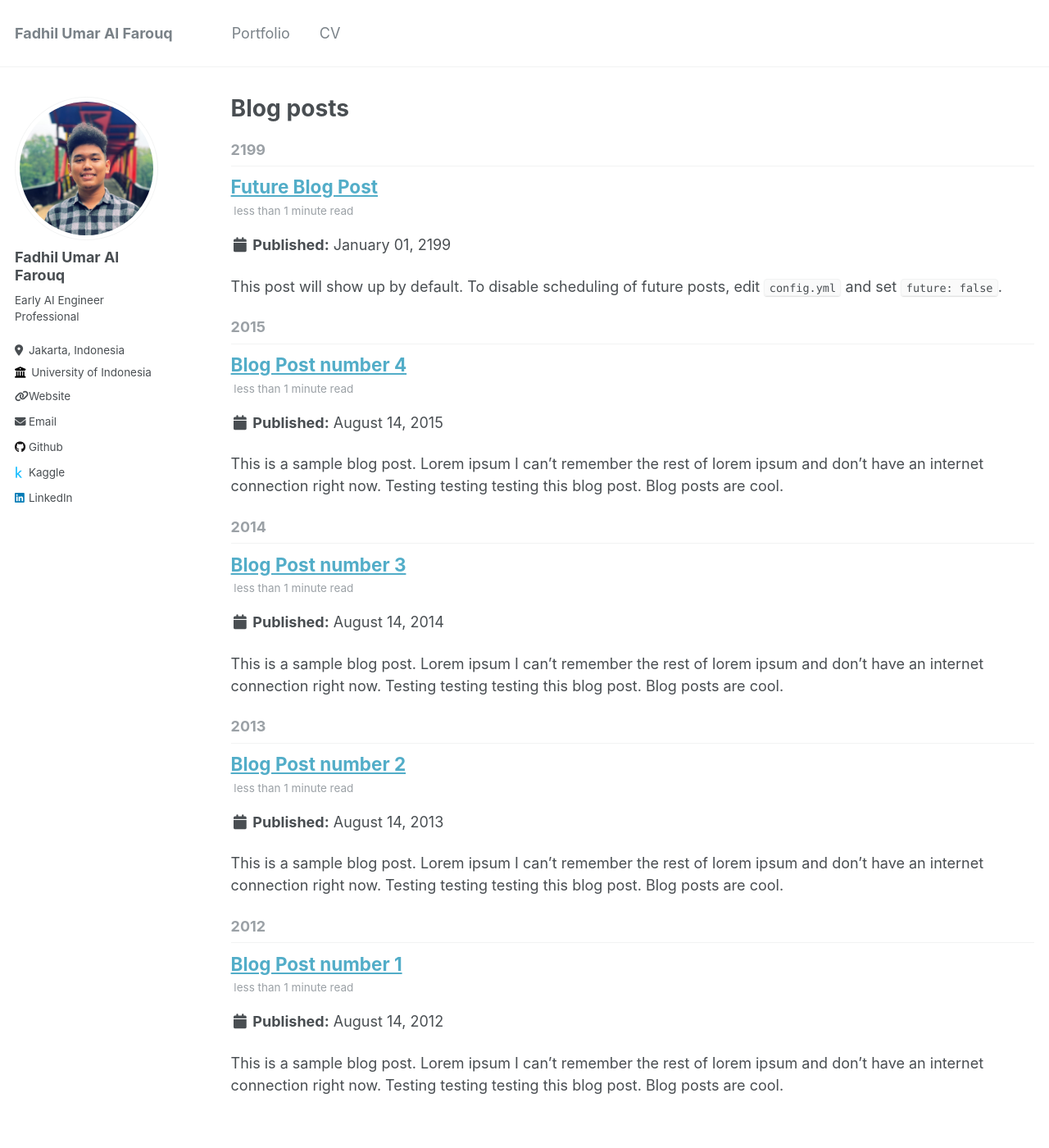
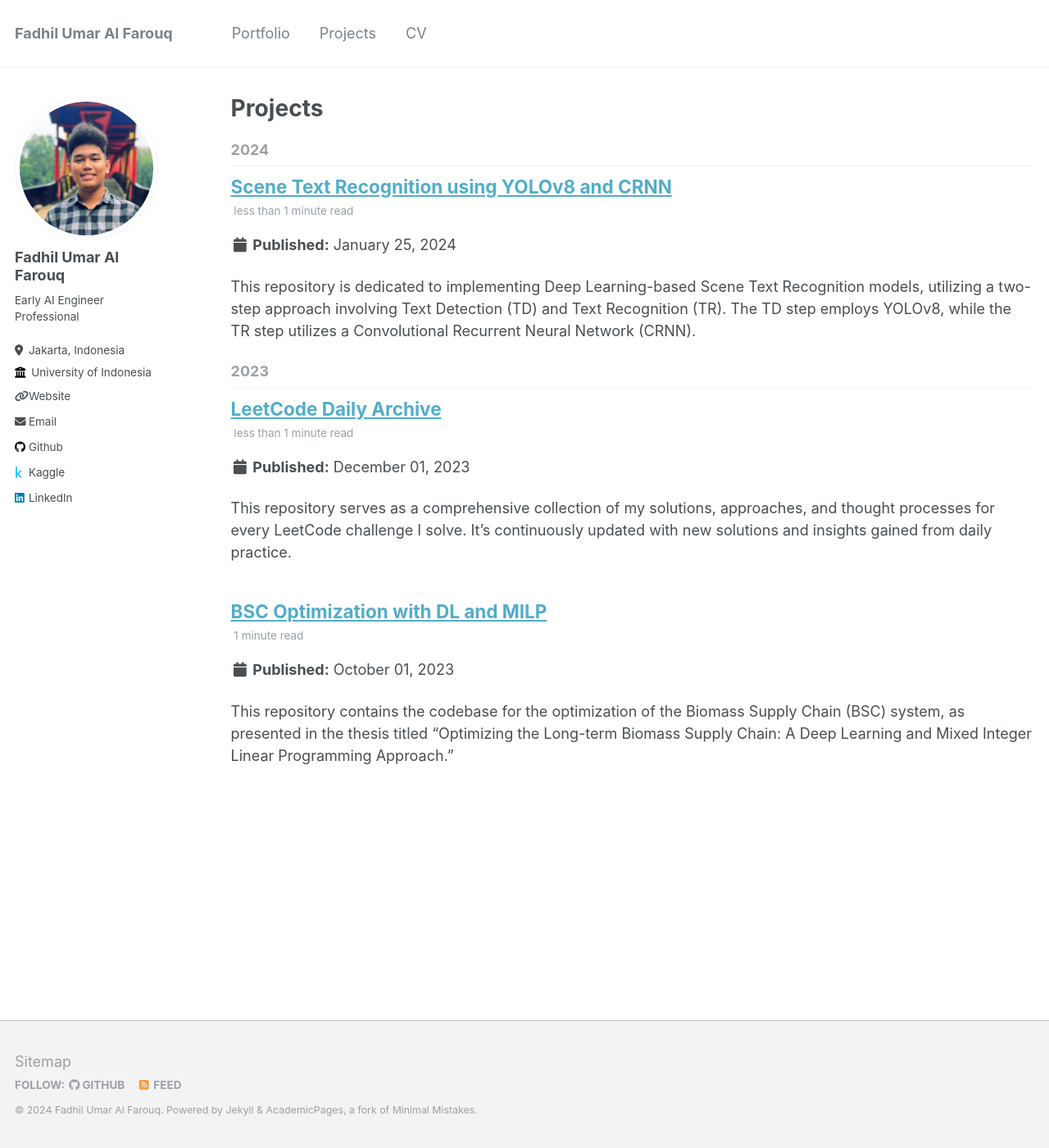
Before and after one commit to Alfadhils/Alfadhils.github.io, a Jekyll site: the page built from _pages/year-archive.html, in a window 1280 px wide and 1400 px high. Shown: the whole window at 82% size. Built offline with Jekyll 4.4.1, drawn with Linux system fonts in a browser that asks for light colours.

Commit message:
add project section

```diff
--- a/_data/navigation.yml
+++ b/_data/navigation.yml
@@ -6,14 +6,14 @@ main:
   # - title: "Talks"
   #   url: /talks/
 
-  # - title: "Teaching"
+  # - title: "Projects"
   #   url: /teaching/
 
   - title: "Portfolio"
     url: /portfolio/
 
-  # - title: "Blog Posts"
-  #   url: /year-archive/
+  - title: "Projects"
+    url: /year-archive/
 
   - title: "CV"
     url: /cv/
--- a/_pages/teaching.html
+++ b/_pages/teaching.html
@@ -1,6 +1,6 @@
 ---
 layout: archive
-title: "Teaching"
+title: "Projects"
 permalink: /teaching/
 author_profile: true
 ---
--- a/_pages/year-archive.html
+++ b/_pages/year-archive.html
@@ -1,7 +1,7 @@
 ---
 layout: archive
 permalink: /year-archive/
-title: "Blog posts"
+title: "Projects"
 author_profile: true
 redirect_from:
   - /wordpress/blog-posts/
--- a/_posts/2012-08-14-blog-post-1.md
+++ /dev/null
@@ -1,20 +0,0 @@
----
-title: 'Blog Post number 1'
-date: 2012-08-14
-permalink: /posts/2012/08/blog-post-1/
-tags:
-  - cool posts
-  - category1
-  - category2
----
-
-This is a sample blog post. Lorem ipsum I can't remember the rest of lorem ipsum and don't have an internet connection right now. Testing testing testing this blog post. Blog posts are cool.
-
-Headings are cool
-======
-
-You can have many headings
-======
-
-Aren't headings cool?
-------
--- a/_posts/2013-08-14-blog-post-2.md
+++ /dev/null
@@ -1,20 +0,0 @@
----
-title: 'Blog Post number 2'
-date: 2013-08-14
-permalink: /posts/2013/08/blog-post-2/
-tags:
-  - cool posts
-  - category1
-  - category2
----
-
-This is a sample blog post. Lorem ipsum I can't remember the rest of lorem ipsum and don't have an internet connection right now. Testing testing testing this blog post. Blog posts are cool.
-
-Headings are cool
-======
-
-You can have many headings
-======
-
-Aren't headings cool?
-------
--- a/_posts/2014-08-14-blog-post-3.md
+++ /dev/null
@@ -1,20 +0,0 @@
----
-title: 'Blog Post number 3'
-date: 2014-08-14
-permalink: /posts/2014/08/blog-post-3/
-tags:
-  - cool posts
-  - category1
-  - category2
----
-
-This is a sample blog post. Lorem ipsum I can't remember the rest of lorem ipsum and don't have an internet connection right now. Testing testing testing this blog post. Blog posts are cool.
-
-Headings are cool
-======
-
-You can have many headings
-======
-
-Aren't headings cool?
-------
--- /dev/null
+++ b/_posts/2023-10-01-bsc-optimization.md
@@ -0,0 +1,29 @@
+---
+title: 'BSC Optimization with DL and MILP'
+date: 2023-10-01
+permalink: /posts/2023/10/bsc-optimization/
+tags:
+  - coding
+  - ai
+  - optimization
+  - forecast
+---
+
+This repository contains the codebase for the optimization of the Biomass Supply Chain (BSC) system, as presented in the thesis titled "Optimizing the Long-term Biomass Supply Chain: A Deep Learning and Mixed Integer Linear Programming Approach."
+
+Optimizing the Long-term Biomass Supply Chain: A Deep Learning and Mixed Integer Linear Programming Approach
+======
+
+This thesis introduces a comprehensive case study focused on optimizing the long-term Biomass Supply Chain (BSC) system. The proposed methodology consists of two key phases:
+
+1. Predictive Modeling with Deep Learning:
+  - Development of a predictive model for forecasting biomass availability.
+  - Utilization of Deep Learning (DL) techniques to handle the Spatio-Temporal (ST) nature of the data.
+
+2. Facility Location Problem with MILP:
+  - Formulation of a Facility Location Problem model.
+  - Deployment of Mixed Integer Linear Programming (MILP) to optimize facility location-allocation and minimize costs.
+
+The primary objective is to establish a framework for realizing the BSC system in a given region, leveraging advanced DL and MILP methods. This approach aims to reduce dependence on Geographical Information Systems (GIS), addressing the associated challenges of expertise and high costs.
+
+You can see more details about the repo in this [link](https://github.com/Alfadhils/Spatio-Temporal-Biomass-Feedstock-Nowcasting)
--- /dev/null
+++ b/_posts/2023-12-01-leet-code.md
@@ -0,0 +1,22 @@
+---
+title: 'LeetCode Daily Archive'
+date: 2023-12-01
+permalink: /posts/2023/12/leet-code/
+tags:
+  - coding
+  - daily
+  - leetcode
+  - archive
+---
+
+This repository serves as a comprehensive collection of my solutions, approaches, and thought processes for every LeetCode challenge I solve. It's continuously updated with new solutions and insights gained from daily practice.
+
+LeetCode Archive Repository
+======
+
+The primary goal of this repository is to document my journey through solving LeetCode challenges. By meticulously documenting each solution, approach, and thought process, I aim to:
+- Track my progress and growth over time.
+- Enhance my problem-solving skills by reflecting on past solutions.
+- Share knowledge and insights with others in the programming community.
+
+You can see more details about the repo in this [link](https://github.com/Alfadhils/Leetcode-Archive)
--- /dev/null
+++ b/_posts/2024-01-25-str copy.md
@@ -0,0 +1,18 @@
+---
+title: 'Scene Text Recognition using YOLOv8 and CRNN'
+date: 2024-01-25
+permalink: /posts/2024/01/str/
+tags:
+  - coding
+  - ai
+  - cv
+---
+
+This repository is dedicated to implementing Deep Learning-based Scene Text Recognition models, utilizing a two-step approach involving Text Detection (TD) and Text Recognition (TR). The TD step employs YOLOv8, while the TR step utilizes a Convolutional Recurrent Neural Network (CRNN).
+
+YOLOv8-CRNN Scene Text Recognition
+======
+
+The project workflow is straightforward: Given an image, text detection and recognition are performed through YOLOv8 and CRNN models, respectively. The process involves the detection and extraction of texts using YOLOv8, storing the resulting texts as a collection of cropped text images. These cropped images serve as input for the CRNN model, which recognizes all the text within them. The final results are then plotted on the original image.
+
+You can see more details about the repo in this [link](https://github.com/Alfadhils/YOLOv8-CRNN-Scene-Text-Recognition)
--- a/_posts/2199-01-01-future-post.md
+++ /dev/null
@@ -1,11 +0,0 @@
----
-title: 'Future Blog Post'
-date: 2199-01-01
-permalink: /posts/2012/08/blog-post-4/
-tags:
-  - cool posts
-  - category1
-  - category2
----
-
-This post will show up by default. To disable scheduling of future posts, edit `config.yml` and set `future: false`.
```
Also changed, not shown: _pages/about.md (+3 -3 lines), _posts/2015-08-14-blog-post-4.md (deleted, +0 -20 lines), _teaching/2014-spring-teaching-1.md (+1 -1 lines).
